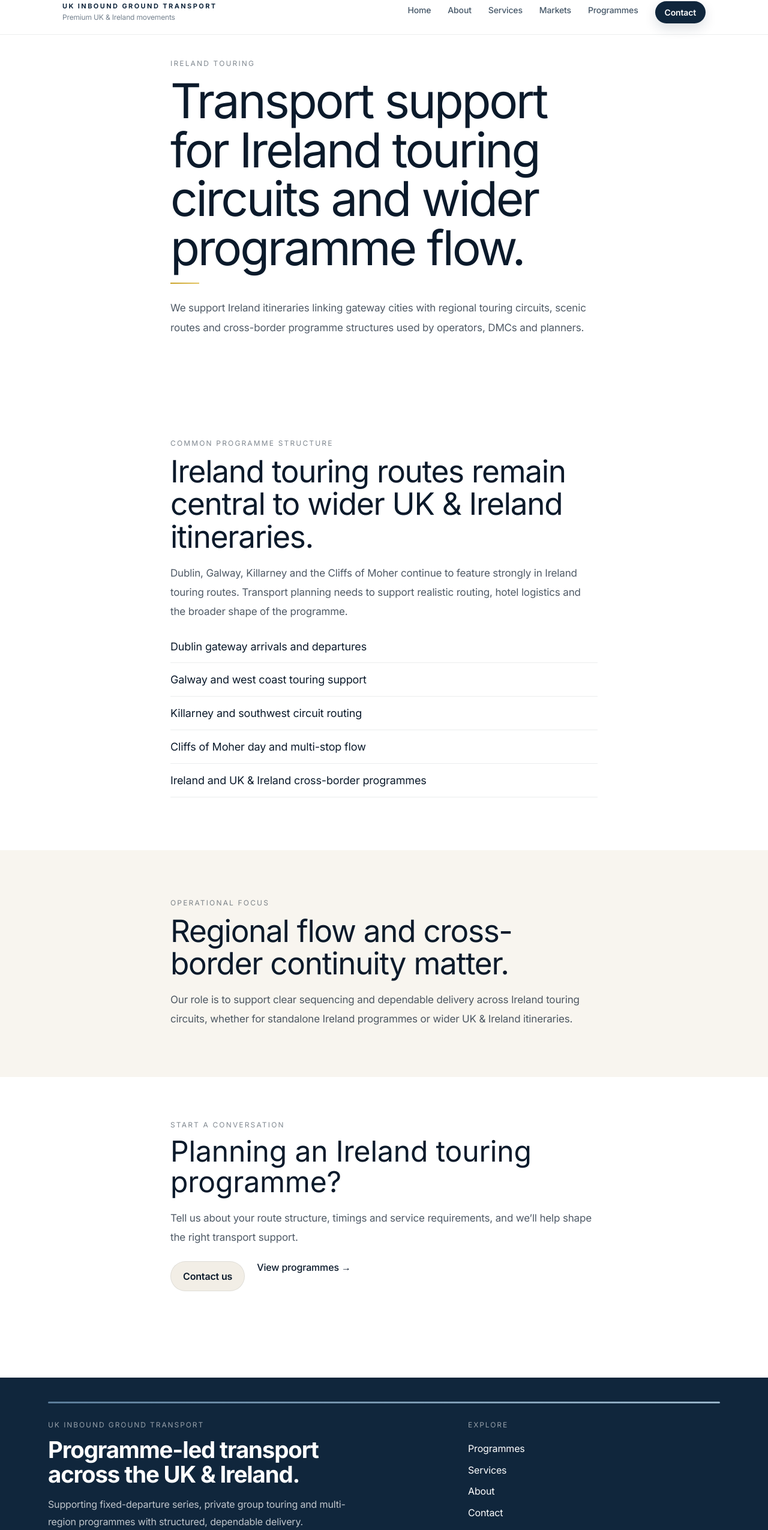
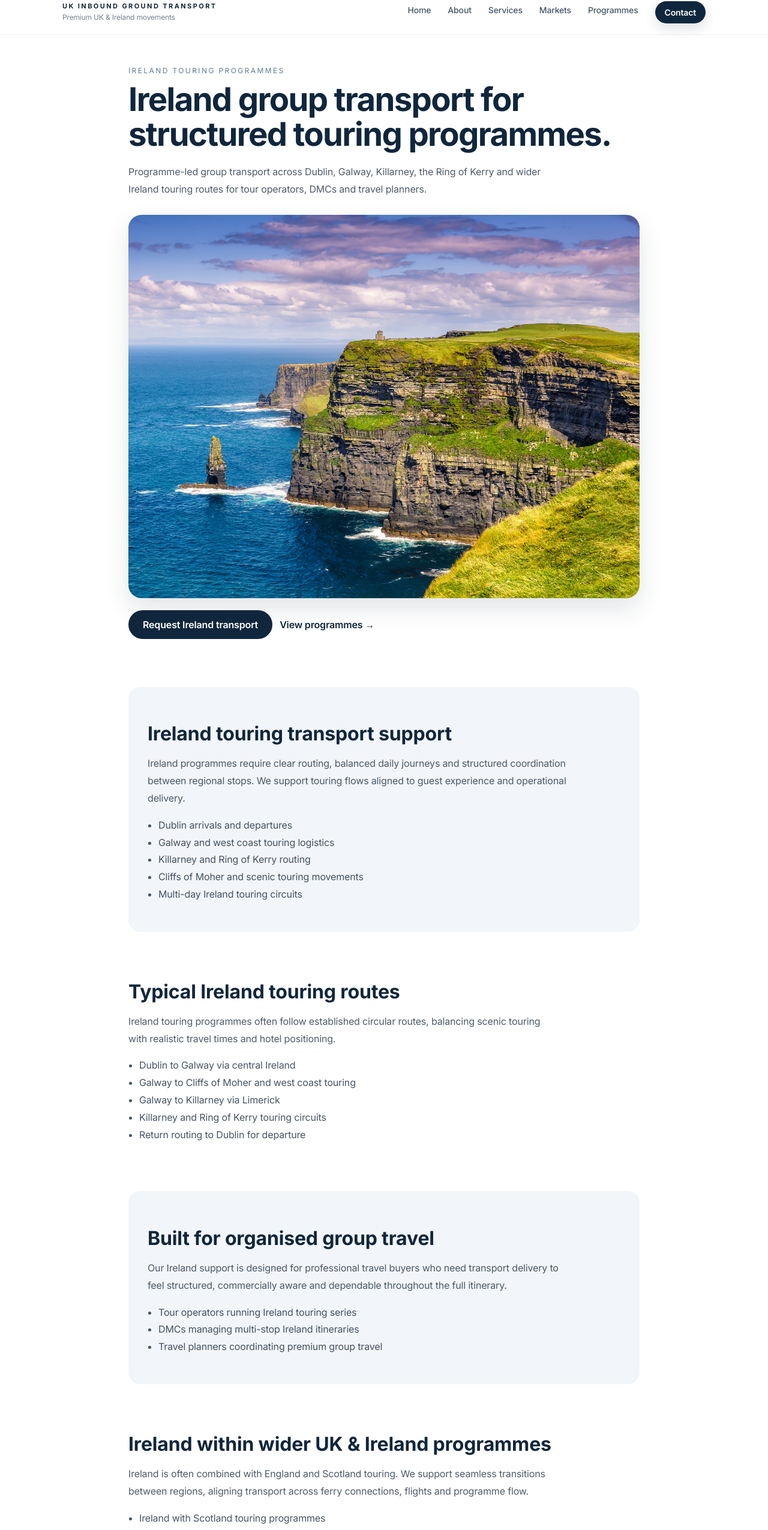
Before and after one commit to kandiahtk-crypto/Project-, a Next.js app: page /ireland-touring in a window 1280 px wide. Shown: the part 16-2566 px from the top of the page at 60% size. Built offline with nearby package versions, Linux system fonts and the light colour scheme.

Commit message:
Update page.tsx

```diff
--- a/src/app/ireland-touring/page.tsx
+++ b/src/app/ireland-touring/page.tsx
@@ -1,229 +1,335 @@
 import type { CSSProperties } from "react";
 import type { Metadata } from "next";
 
-const pageUrl = "https://www.ukinboundgroundtransport.com/ireland-touring";
+const siteUrl = "https://www.ukinboundgroundtransport.com";
 
 export const metadata: Metadata = {
-  title: "Ireland Touring Circuits",
+  title:
+    "Ireland Touring Programmes | Group Transport for Tour Operators & DMCs",
   description:
-    "Programme-led transport support for Ireland touring circuits including Dublin, Galway, Killarney and the Cliffs of Moher.",
+    "Ireland touring programmes for tour operators, DMCs and travel planners. Structured group transport across Dublin, Galway, Killarney and wider Ireland touring routes.",
   alternates: {
     canonical: "/ireland-touring",
   },
   openGraph: {
-    title: "Ireland Touring Circuits | UK Inbound Ground Transport",
+    title: "Ireland Touring Programmes | UK Inbound Ground Transport",
     description:
-      "Structured transport support for Ireland touring routes and cross-border flow.",
-    url: pageUrl,
+      "Structured Ireland touring transport for tour operators, DMCs and travel planners across Dublin, Galway and Killarney itineraries.",
+    url: `${siteUrl}/ireland-touring`,
     siteName: "UK Inbound Ground Transport",
     locale: "en_GB",
     type: "website",
   },
 };
 
-const highlights = [
-  "Dublin gateway arrivals and departures",
-  "Galway and west coast touring support",
-  "Killarney and southwest circuit routing",
-  "Cliffs of Moher day and multi-stop flow",
-  "Ireland and UK & Ireland cross-border programmes",
-];
+const faqSchema = {
+  "@context": "https://schema.org",
+  "@type": "FAQPage",
+  mainEntity: [
+    {
+      "@type": "Question",
+      name: "Do you support Ireland touring programmes for groups?",
+      acceptedAnswer: {
+        "@type": "Answer",
+        text: "Yes. We support structured Ireland touring programmes for tour operators, DMCs and travel planners managing organised group itineraries.",
+      },
+    },
+    {
+      "@type": "Question",
+      name: "Can you support Dublin, Galway and Killarney routes?",
+      acceptedAnswer: {
+        "@type": "Answer",
+        text: "Yes. We support routing across Dublin, Galway, Killarney, the Ring of Kerry, Cliffs of Moher and wider Ireland touring circuits.",
+      },
+    },
+    {
+      "@type": "Question",
+      name: "Do you connect Ireland with UK touring programmes?",
+      acceptedAnswer: {
+        "@type": "Answer",
+        text: "Yes. Ireland can be delivered as a standalone programme or integrated with wider UK touring across England and Scotland.",
+      },
+    },
+    {
+      "@type": "Question",
+      name: "Do you work with individual travellers?",
+      acceptedAnswer: {
+        "@type": "Answer",
+        text: "No. Our Ireland programme support is positioned for tour operators, DMCs and travel planners managing structured group programmes.",
+      },
+    },
+  ],
+};
 
 export default function IrelandTouringPage() {
   return (
-    <main>
-      <section style={heroSection}>
-        <div style={containerNarrow}>
-          <p style={eyebrow}>Ireland touring</p>
-          <h1 style={heroTitle}>
-            Transport support for Ireland touring circuits and wider programme
-            flow.
+    <main style={container}>
+      <script
+        type="application/ld+json"
+        dangerouslySetInnerHTML={{ __html: JSON.stringify(faqSchema) }}
+      />
+
+      <section style={hero}>
+        <p style={eyebrow}>Ireland touring programmes</p>
+
+        <h1 style={title}>
+          Ireland group transport for structured touring programmes.
         </h1>
-          <div style={divider} />
-          <p style={heroText}>
-            We support Ireland itineraries linking gateway cities with regional
-            touring circuits, scenic routes and cross-border programme
-            structures used by operators, DMCs and planners.
-          </p>
-        </div>
-      </section>
 
-      <section style={section}>
-        <div style={containerNarrow}>
-          <p style={sectionLabel}>Common programme structure</p>
-          <h2 style={sectionTitle}>
-            Ireland touring routes remain central to wider UK & Ireland
-            itineraries.
-          </h2>
-          <p style={sectionText}>
-            Dublin, Galway, Killarney and the Cliffs of Moher continue to
-            feature strongly in Ireland touring routes. Transport planning needs
-            to support realistic routing, hotel logistics and the broader shape
-            of the programme.
+        <p style={text}>
+          Programme-led group transport across Dublin, Galway, Killarney, the
+          Ring of Kerry and wider Ireland touring routes for tour operators,
+          DMCs and travel planners.
         </p>
 
-          <ul style={list}>
-            {highlights.map((item) => (
-              <li key={item} style={listItem}>
-                {item}
-              </li>
-            ))}
-          </ul>
+        {/* IMAGE INSERTED */}
+        <div style={imageWrap}>
+          <img
+            src="/ireland.jpg"
+            alt="Ireland touring landscape for group travel programmes"
+            style={image}
+          />
+        </div>
+
+        <div style={ctaRow}>
+          <a href="/contact" style={primaryButton}>
+            Request Ireland transport
+          </a>
+          <a href="/programmes" style={secondaryLink}>
+            View programmes →
+          </a>
         </div>
       </section>
 
       <section style={sectionSoft}>
-        <div style={containerNarrow}>
-          <p style={sectionLabel}>Operational focus</p>
-          <h2 style={sectionTitle}>
-            Regional flow and cross-border continuity matter.
-          </h2>
-          <p style={sectionText}>
-            Our role is to support clear sequencing and dependable delivery
-            across Ireland touring circuits, whether for standalone Ireland
-            programmes or wider UK & Ireland itineraries.
+        <h2 style={heading}>Ireland touring transport support</h2>
+
+        <p style={text}>
+          Ireland programmes require clear routing, balanced daily journeys and
+          structured coordination between regional stops. We support touring
+          flows aligned to guest experience and operational delivery.
         </p>
+
+        <ul style={list}>
+          <li>Dublin arrivals and departures</li>
+          <li>Galway and west coast touring logistics</li>
+          <li>Killarney and Ring of Kerry routing</li>
+          <li>Cliffs of Moher and scenic touring movements</li>
+          <li>Multi-day Ireland touring circuits</li>
+        </ul>
+      </section>
+
+      <section style={section}>
+        <h2 style={heading}>Typical Ireland touring routes</h2>
+
+        <p style={text}>
+          Ireland touring programmes often follow established circular routes,
+          balancing scenic touring with realistic travel times and hotel
+          positioning.
+        </p>
+
+        <ul style={list}>
+          <li>Dublin to Galway via central Ireland</li>
+          <li>Galway to Cliffs of Moher and west coast touring</li>
+          <li>Galway to Killarney via Limerick</li>
+          <li>Killarney and Ring of Kerry touring circuits</li>
+          <li>Return routing to Dublin for departure</li>
+        </ul>
+      </section>
+
+      <section style={sectionSoft}>
+        <h2 style={heading}>Built for organised group travel</h2>
+
+        <p style={text}>
+          Our Ireland support is designed for professional travel buyers who
+          need transport delivery to feel structured, commercially aware and
+          dependable throughout the full itinerary.
+        </p>
+
+        <ul style={list}>
+          <li>Tour operators running Ireland touring series</li>
+          <li>DMCs managing multi-stop Ireland itineraries</li>
+          <li>Travel planners coordinating premium group travel</li>
+        </ul>
+      </section>
+
+      <section style={section}>
+        <h2 style={heading}>Ireland within wider UK & Ireland programmes</h2>
+
+        <p style={text}>
+          Ireland is often combined with England and Scotland touring. We support
+          seamless transitions between regions, aligning transport across ferry
+          connections, flights and programme flow.
+        </p>
+
+        <ul style={list}>
+          <li>Ireland with Scotland touring programmes</li>
+          <li>Ireland combined with England heritage routes</li>
+          <li>Multi-country UK & Ireland touring itineraries</li>
+          <li>Integrated programme planning across regions</li>
+        </ul>
+      </section>
+
+      <section style={sectionSoft}>
+        <h2 style={heading}>Related transport services</h2>
+
+        <div style={linkGrid}>
+          <a href="/programmes" style={linkCard}>
+            Touring programmes →
+          </a>
+
+          <a href="/scotland-programmes" style={linkCard}>
+            Scotland programmes →
+          </a>
+
+          <a href="/england-touring" style={linkCard}>
+            England touring →
+          </a>
+
+          <a href="/services" style={linkCard}>
+            UK transport services →
+          </a>
         </div>
       </section>
 
-      <section style={ctaSection}>
-        <div style={containerNarrow}>
-          <p style={sectionLabel}>Start a conversation</p>
-          <h2 style={ctaTitle}>
-            Planning an Ireland touring programme?
-          </h2>
-          <p style={sectionText}>
-            Tell us about your route structure, timings and service
-            requirements, and we’ll help shape the right transport support.
+      <section style={cta}>
+        <h2 style={heading}>Planning an Ireland programme?</h2>
+
+        <p style={text}>
+          Share your routing, travel dates and group size. We’ll structure a
+          clear Ireland transport plan aligned to your wider programme.
         </p>
-          <div style={ctaActions}>
+
+        <div style={ctaRow}>
           <a href="/contact" style={primaryButton}>
-              Contact us
+            Request proposal
           </a>
-            <a href="/programmes" style={linkButton}>
-              View programmes →
+          <a href="/" style={secondaryLink}>
+            Return to homepage →
           </a>
-          </div>
         </div>
       </section>
     </main>
   );
 }
 
-const containerNarrow: CSSProperties = {
-  maxWidth: 760,
+/* ===== STYLES (UNCHANGED SYSTEM) ===== */
+
+const container: CSSProperties = {
+  maxWidth: 900,
   margin: "0 auto",
-  padding: "0 24px",
+  padding: "40px 24px 80px",
 };
 
-const heroSection: CSSProperties = { padding: "40px 0 64px" };
-const section: CSSProperties = { padding: "88px 0" };
+const hero: CSSProperties = {
+  marginBottom: 80,
+};
+
+const section: CSSProperties = {
+  marginBottom: 80,
+};
+
 const sectionSoft: CSSProperties = {
-  padding: "80px 0",
-  background: "#F8F5EF",
+  marginBottom: 80,
+  padding: "32px",
+  background: "#F2F5F9",
+  borderRadius: 20,
 };
-const ctaSection: CSSProperties = { padding: "72px 0 48px" };
 
 const eyebrow: CSSProperties = {
-  margin: 0,
   fontSize: 12,
-  letterSpacing: "0.18em",
+  letterSpacing: "0.2em",
   textTransform: "uppercase",
-  color: "rgba(11, 26, 43, 0.52)",
+  color: "#5B7C99",
 };
 
-const sectionLabel: CSSProperties = {
-  margin: "0 0 12px",
-  fontSize: 12,
-  letterSpacing: "0.18em",
-  textTransform: "uppercase",
-  color: "rgba(11, 26, 43, 0.52)",
+const title: CSSProperties = {
+  fontSize: "clamp(2.1rem, 5vw, 3.4rem)",
+  lineHeight: 1.06,
+  margin: "12px 0 20px",
+  fontWeight: 700,
+  color: "#10263C",
+  letterSpacing: "-0.03em",
 };
 
-const heroTitle: CSSProperties = {
-  margin: "14px 0 16px",
-  fontSize: "clamp(2.6rem, 7vw, 5rem)",
-  lineHeight: 1.02,
-  letterSpacing: "-0.04em",
-  fontFamily: "var(--font-serif)",
-  fontWeight: 400,
-  color: "#0B1A2B",
+const heading: CSSProperties = {
+  fontSize: "clamp(1.5rem, 3vw, 2rem)",
+  marginBottom: 16,
+  fontWeight: 700,
+  color: "#10263C",
 };
 
-const sectionTitle: CSSProperties = {
-  margin: "0 0 18px",
-  fontSize: "clamp(2rem, 5vw, 3.2rem)",
-  lineHeight: 1.06,
-  letterSpacing: "-0.025em",
-  fontFamily: "var(--font-serif)",
-  fontWeight: 400,
-  color: "#0B1A2B",
-};
-
-const ctaTitle: CSSProperties = {
-  margin: "0 0 18px",
-  fontSize: "clamp(2rem, 5vw, 3rem)",
-  lineHeight: 1.06,
-  fontFamily: "var(--font-serif)",
-  fontWeight: 400,
-  color: "#0B1A2B",
-};
-
-const divider: CSSProperties = {
-  width: 48,
-  height: 2,
-  background: "linear-gradient(90deg, #C9A227 0%, #E3C565 100%)",
-  margin: "18px 0 24px",
-};
-
-const heroText: CSSProperties = {
-  fontSize: 17,
-  lineHeight: 1.9,
-  color: "rgba(11, 26, 43, 0.72)",
-};
-
-const sectionText: CSSProperties = {
-  margin: 0,
-  fontSize: 17,
-  lineHeight: 1.9,
-  color: "rgba(11, 26, 43, 0.72)",
+const text: CSSProperties = {
+  fontSize: 16,
+  lineHeight: 1.8,
+  color: "rgba(18,36,56,0.75)",
 };
 
 const list: CSSProperties = {
-  listStyle: "none",
-  padding: 0,
-  margin: "28px 0 0",
-  display: "grid",
-  gap: 14,
+  marginTop: 16,
+  paddingLeft: 18,
+  lineHeight: 1.8,
+  color: "rgba(18,36,56,0.78)",
 };
 
-const listItem: CSSProperties = {
-  paddingBottom: 12,
-  borderBottom: "1px solid rgba(11, 26, 43, 0.08)",
-  fontSize: 18,
-  lineHeight: 1.6,
-  color: "#0B1A2B",
+const imageWrap: CSSProperties = {
+  marginTop: 28,
+  borderRadius: 22,
+  overflow: "hidden",
+  boxShadow: "0 18px 40px rgba(16, 38, 60, 0.12)",
 };
 
-const ctaActions: CSSProperties = {
-  marginTop: 24,
+const image: CSSProperties = {
+  width: "100%",
+  height: "auto",
+  display: "block",
+};
+
+const cta: CSSProperties = {
+  padding: "40px",
+  background: "#EEF3F8",
+  borderRadius: 24,
+  textAlign: "center",
+};
+
+const ctaRow: CSSProperties = {
+  marginTop: 20,
   display: "flex",
-  gap: 20,
+  gap: 12,
   flexWrap: "wrap",
 };
 
 const primaryButton: CSSProperties = {
-  padding: "14px 20px",
+  display: "inline-flex",
+  alignItems: "center",
+  justifyContent: "center",
+  padding: "14px 24px",
   borderRadius: 999,
-  background: "#F2EEE6",
+  background: "#10263C",
+  color: "#fff",
   textDecoration: "none",
-  color: "#0B1A2B",
   fontWeight: 600,
-  border: "1px solid rgba(11, 26, 43, 0.08)",
 };
 
-const linkButton: CSSProperties = {
+const secondaryLink: CSSProperties = {
+  display: "inline-flex",
+  alignItems: "center",
   textDecoration: "none",
-  color: "#0B1A2B",
-  fontWeight: 500,
+  color: "#10263C",
+  fontWeight: 600,
 };
+
+const linkGrid: CSSProperties = {
+  display: "grid",
+  gap: 12,
+};
+
+const linkCard: CSSProperties = {
+  padding: 16,
+  borderRadius: 14,
+  background: "#fff",
+  border: "1px solid rgba(18,36,56,0.1)",
+  textDecoration: "none",
+  color: "#10263C",
+  fontWeight: 600,
+};
```
Lines whose indentation alone changed are shown as unchanged.
